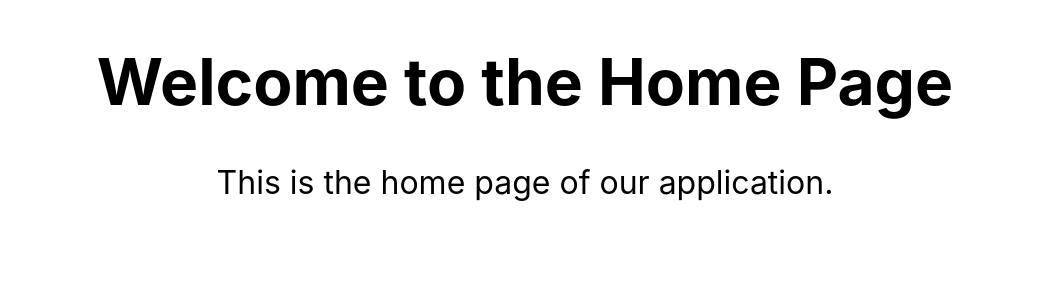
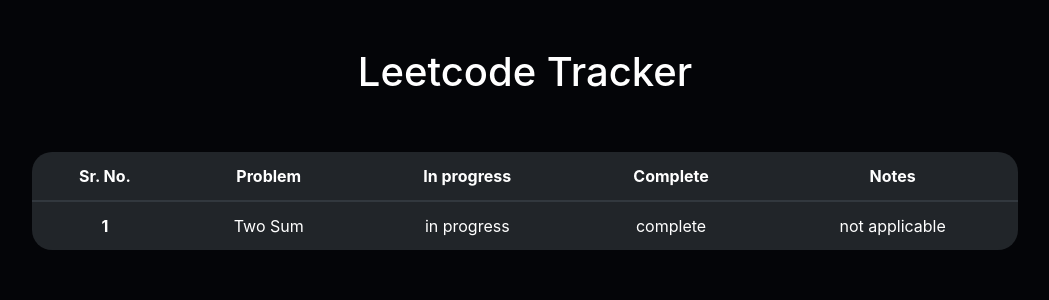
Before and after one commit to Rupesh-Kumbhar/leetcode-tracker, a React (Create React App) app: page / in a window 1280 px wide. Shown: the top 300 px of the page, without its empty margins (115-1164 px from the left). Built offline with nearby package versions, Linux system fonts and the light colour scheme.

Commit message:
Added table

```diff
--- a/public/index.html
+++ b/public/index.html
@@ -25,6 +25,8 @@
       Learn how to configure a non-root public URL by running `npm run build`.
     -->
     <title>React App</title>
+     <!-- Bootstrap CSS -->
+    <link rel="stylesheet" href="https://cdn.jsdelivr.net/npm/bootstrap@4.1.3/dist/css/bootstrap.min.css" integrity="sha384-MCw98/SFnGE8fJT3GXwEOngsV7Zt27NXFoaoApmYm81iuXoPkFOJwJ8ERdknLPMO" crossorigin="anonymous">
   </head>
   <body>
     <noscript>You need to enable JavaScript to run this app.</noscript>
@@ -39,5 +41,10 @@
       To begin the development, run `npm start` or `yarn start`.
       To create a production bundle, use `npm run build` or `yarn build`.
     -->
+       <!-- jQuery first, then Popper.js, then Bootstrap JS -->
+    <script src="https://code.jquery.com/jquery-3.3.1.slim.min.js" integrity="sha384-q8i/X+965DzO0rT7abK41JStQIAqVgRVzpbzo5smXKp4YfRvH+8abtTE1Pi6jizo" crossorigin="anonymous"></script>
+    <script src="https://cdn.jsdelivr.net/npm/popper.js@1.14.3/dist/umd/popper.min.js" integrity="sha384-ZMP7rVo3mIykV+2+9J3UJ46jBk0WLaUAdn689aCwoqbBJiSnjAK/l8WvCWPIPm49" crossorigin="anonymous"></script>
+    <script src="https://cdn.jsdelivr.net/npm/bootstrap@4.1.3/dist/js/bootstrap.min.js" integrity="sha384-ChfqqxuZUCnJSK3+MXmPNIyE6ZbWh2IMqE241rYiqJxyMiZ6OW/JmZQ5stwEULTy" crossorigin="anonymous"></script>
+
   </body>
 </html>
--- a/src/App.css
+++ b/src/App.css
@@ -1,5 +1,8 @@
 .App {
   text-align: center;
+  height: 100vw;
+  background-color: #040508;
+  color: #ffffff;
 }
 
 .App-logo {
--- a/src/components/home/home.jsx
+++ b/src/components/home/home.jsx
@@ -1,13 +1,17 @@
 import React from 'react';
 // import { Link } from 'react-router-dom';
 import './home.scss';
+import ProblemTable from '../problemTable/problemTable';
 
 function Home(){
-    return(
-        <div className='home'>
-            <h1>Welcome to the Home Page</h1>
-            <p>This is the home page of our application.</p>
+    return (
+      <div className="col-sm-12 ">
+        <div className="home py-5">
+          <h1>Leetcode Tracker</h1>
         </div>
+        <ProblemTable />
+
+      </div>
     );
 }
 
--- /dev/null
+++ b/src/components/problemTable/problemTable.jsx
@@ -0,0 +1,33 @@
+import React from "react";
+import './problemTable.scss';
+
+const ProblemTable = () => {
+    return (
+        <div className="col-sm-12 d-flex justify-content-center">
+            <div className="col-sm-10 ">
+            <table className="table table table-dark table-hover problem-table">
+                <thead>
+                <tr>
+                    <th scope="col">Sr. No.</th>
+                    <th scope="col">Problem</th>
+                    <th scope="col">In progress</th>
+                    <th scope="col">Complete</th>
+                    <th scope="col">Notes</th>
+                </tr>
+                </thead>
+                <tbody>
+                <tr>
+                    <th scope="row">1</th>
+                    <td>Two Sum</td>
+                    <td>in progress</td>
+                    <td>complete</td>
+                    <td>not applicable</td>
+                </tr>
+                </tbody>
+            </table>
+            </div>
+        </div>
+    );
+};
+
+export default ProblemTable;
--- /dev/null
+++ b/src/components/problemTable/problemTable.scss
@@ -0,0 +1,8 @@
+.problem-table{
+    border-radius: 20px;
+}
+
+.table-dark td, .table-dark th, .table-dark thead th {
+    border-color: #32383e;
+    border-top: 0px;
+}
```
